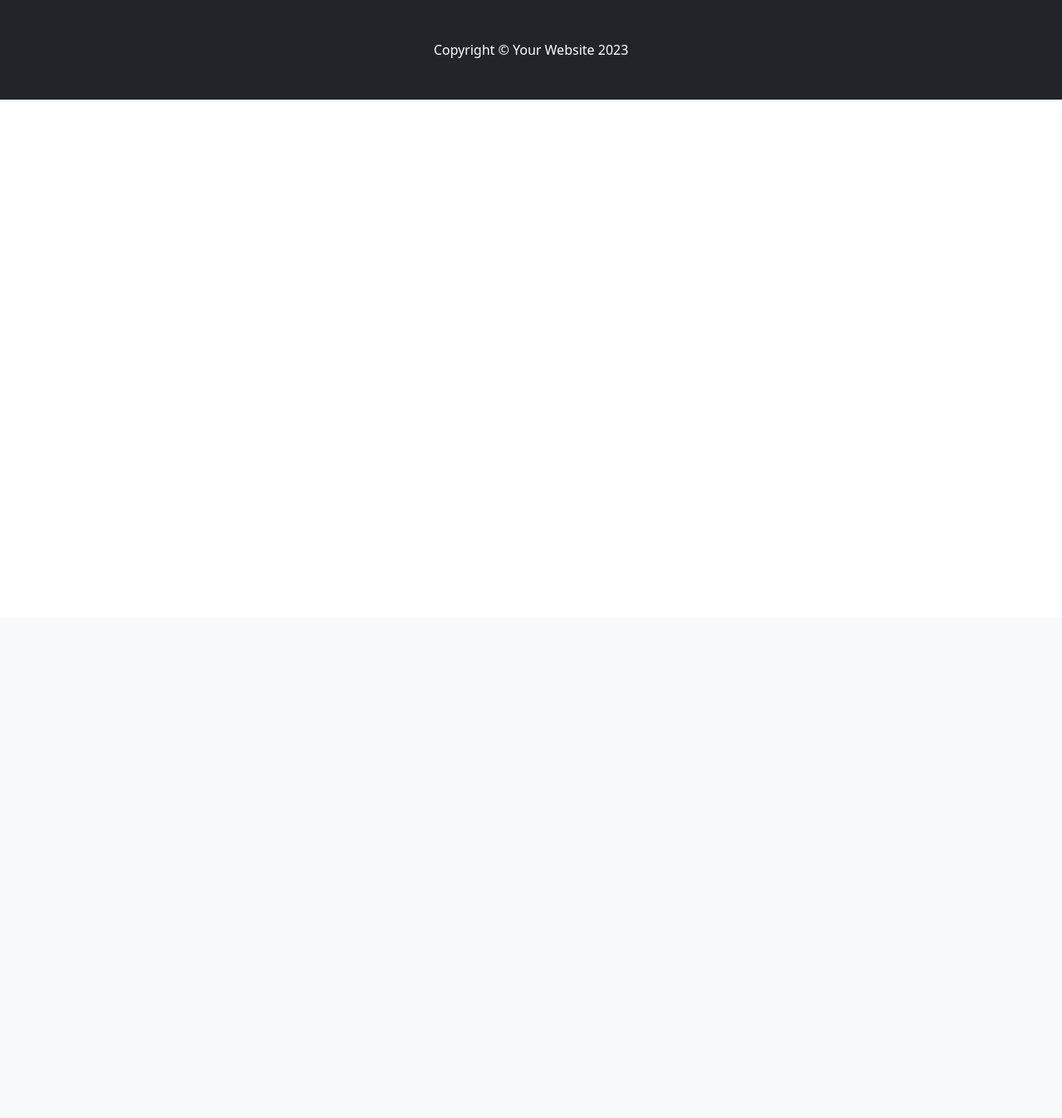
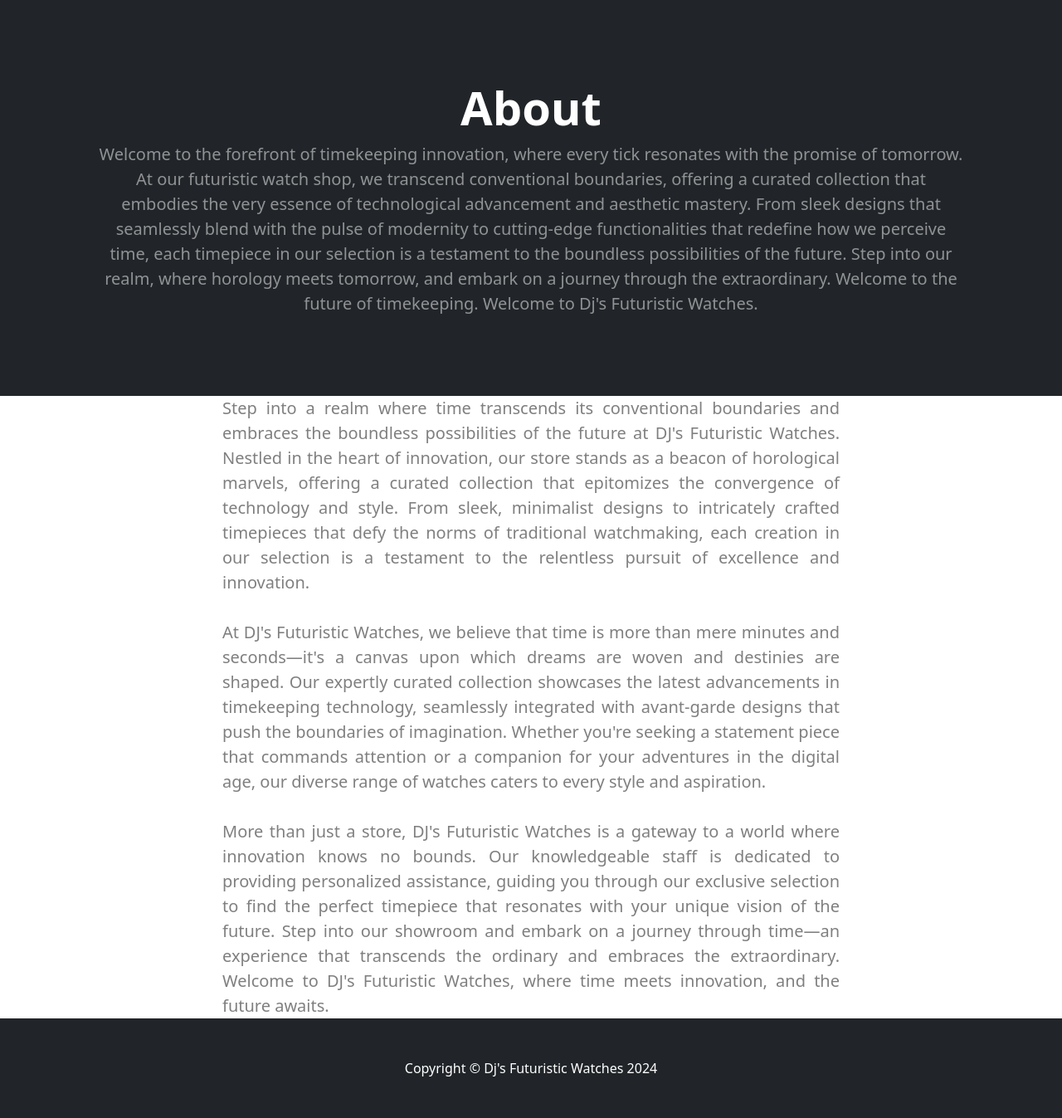
Before and after one commit to PavelKotlov/django-ecom, a Django app: template store/templates/about.html in a window 1280 px wide. Shown: the part 56-1403 px from the top of the page at 83% size. Before the commit the page ends 176 px from the top, so only its background shows below. Run offline with Django 5.2, Linux system fonts and the light colour scheme; the template is opened without the code that fills it, so the values that code supplies are empty; some libraries are stand-ins or nearby versions.

Commit message:
Add about us page content

```diff
--- a/store/templates/about.html
+++ b/store/templates/about.html
@@ -1 +1,62 @@
-{% extends 'base.html' %} {% block content %} {% endblock %}
+{% extends 'base.html' %} {% block content %}
+
+<!-- Header-->
+<header class="bg-dark py-5">
+  <div class="container px-4 px-lg-5 my-5">
+    <div class="text-center text-white">
+      <h1 class="display-4 fw-bolder">About</h1>
+      <p class="lead fw-normal text-white-50 mb-0">
+        Welcome to the forefront of timekeeping innovation, where every tick
+        resonates with the promise of tomorrow. At our futuristic watch shop, we
+        transcend conventional boundaries, offering a curated collection that
+        embodies the very essence of technological advancement and aesthetic
+        mastery. From sleek designs that seamlessly blend with the pulse of
+        modernity to cutting-edge functionalities that redefine how we perceive
+        time, each timepiece in our selection is a testament to the boundless
+        possibilities of the future. Step into our realm, where horology meets
+        tomorrow, and embark on a journey through the extraordinary. Welcome to
+        the future of timekeeping. Welcome to Dj's Futuristic Watches.
+      </p>
+    </div>
+  </div>
+</header>
+<div class="container">
+  <div class="row">
+    <center>
+      <div class="col-8">
+        <p align="justify" class="lead fw-normal text-black-50 mb-0">
+          Step into a realm where time transcends its conventional boundaries
+          and embraces the boundless possibilities of the future at DJ's
+          Futuristic Watches. Nestled in the heart of innovation, our store
+          stands as a beacon of horological marvels, offering a curated
+          collection that epitomizes the convergence of technology and style.
+          From sleek, minimalist designs to intricately crafted timepieces that
+          defy the norms of traditional watchmaking, each creation in our
+          selection is a testament to the relentless pursuit of excellence and
+          innovation.
+          <br />
+          <br />
+          At DJ's Futuristic Watches, we believe that time is more than mere
+          minutes and seconds—it's a canvas upon which dreams are woven and
+          destinies are shaped. Our expertly curated collection showcases the
+          latest advancements in timekeeping technology, seamlessly integrated
+          with avant-garde designs that push the boundaries of imagination.
+          Whether you're seeking a statement piece that commands attention or a
+          companion for your adventures in the digital age, our diverse range of
+          watches caters to every style and aspiration.
+          <br />
+          <br />
+          More than just a store, DJ's Futuristic Watches is a gateway to a
+          world where innovation knows no bounds. Our knowledgeable staff is
+          dedicated to providing personalized assistance, guiding you through
+          our exclusive selection to find the perfect timepiece that resonates
+          with your unique vision of the future. Step into our showroom and
+          embark on a journey through time—an experience that transcends the
+          ordinary and embraces the extraordinary. Welcome to DJ's Futuristic
+          Watches, where time meets innovation, and the future awaits.
+        </p>
+      </div>
+    </center>
+  </div>
+</div>
+{% endblock %}
--- a/store/templates/base.html
+++ b/store/templates/base.html
@@ -31,7 +31,7 @@
     <footer class="py-5 bg-dark">
       <div class="container">
         <p class="m-0 text-center text-white">
-          Copyright &copy; Your Website 2023
+          Copyright &copy; Dj's Futuristic Watches 2024
         </p>
       </div>
     </footer>
```
